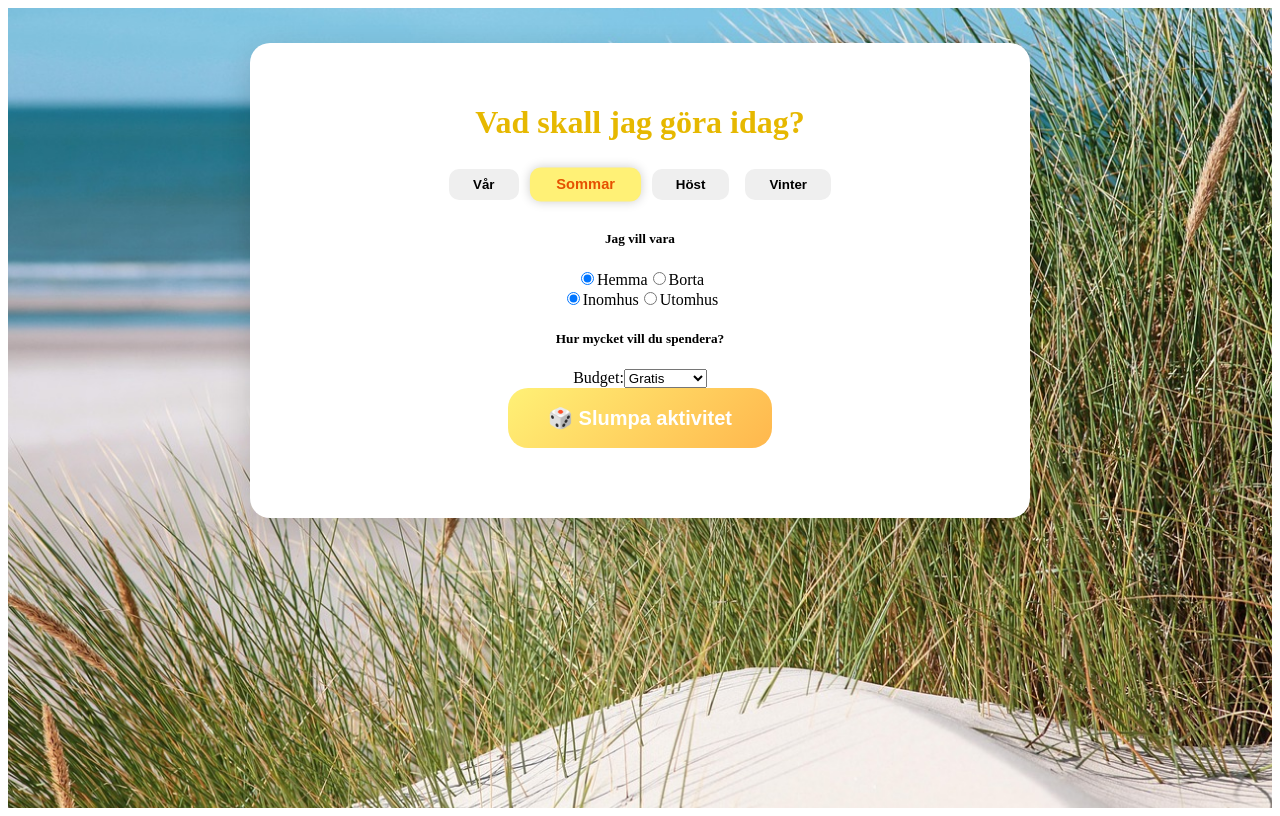
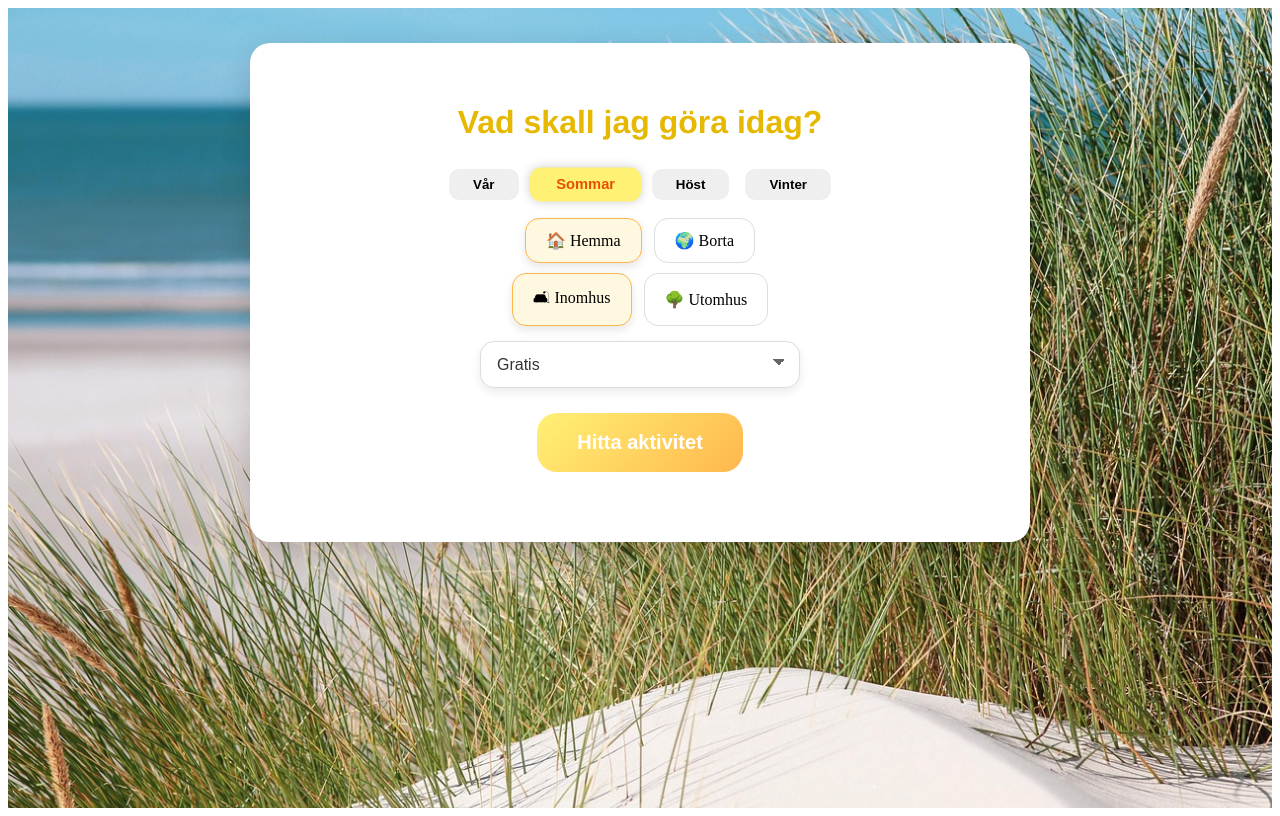
Before and after one commit to natta1995/what-to-do-today, a React (Vite) app: page / in a window 1280 px wide. Built offline with nearby package versions, Linux system fonts and the light colour scheme.

Commit message:
Css update

```diff
--- a/src/App.css
+++ b/src/App.css
@@ -30,6 +30,7 @@
 .season-heading {
   font-size: 32px;
   margin-bottom: 20px;
+  font-family: 'Franklin Gothic Medium', 'Arial Narrow', Arial, sans-serif;
 }
 
 /*BUTTONS*/
@@ -84,6 +85,16 @@
   background: linear-gradient(135deg, #a8e6a3, #66bb6a);
 }
 
+.page-wrapper.spring .budget-select:focus {
+  border-color: #66bb6a;
+  box-shadow: 0 0 0 4px rgba(102, 187, 106, 0.2);
+}
+
+.page-wrapper.spring .radio-card.selected {
+  background: #e8f5e9;
+  border-color: #66bb6a;
+}
+
 /* SUMMER */
 
 .page-wrapper.summer {
@@ -99,6 +110,17 @@
   background: linear-gradient(135deg, #fff176, #ffb74d);
 }
 
+.page-wrapper.summer .budget-select:focus {
+  border-color: #ffb74d;
+  box-shadow: 0 0 0 4px rgba(255, 183, 77, 0.2);
+}
+
+.page-wrapper.summer .radio-card.selected {
+  background: #fff8e1;
+  border-color: #ffb74d;
+}
+
+
 /* FALL */
 
 .page-wrapper.fall {
@@ -112,6 +134,16 @@
 
 .page-wrapper.fall .slump-button {
   background: linear-gradient(135deg, #ffcc80, #ff8a65);
+}
+
+.page-wrapper.fall .budget-select:focus {
+  border-color: #ff8a65;
+  box-shadow: 0 0 0 4px rgba(255, 138, 101, 0.2);
+}
+
+.page-wrapper.fall .radio-card.selected {
+  background: #fff3e0;
+  border-color: #ff8a65;
 }
 
 /* WINTER */
@@ -129,9 +161,20 @@
   background: linear-gradient(135deg, #bbdefb, #64b5f6);
 }
 
+.page-wrapper.winter .budget-select:focus {
+  border-color: #64b5f6;
+  box-shadow: 0 0 0 4px rgba(100, 181, 246, 0.2);
+}
+
+.page-wrapper.winter .radio-card.selected {
+  background: #e3f2fd;
+  border-color: #64b5f6;
+}
+
 /* Slump knapp */
 
 .slump-button {
+  margin-top: 25px;
   padding: 18px 40px;
   font-size: 20px;
   font-weight: bold;
@@ -159,3 +202,84 @@
   font-weight: bold;
   color: #333;
 }
+
+/* Budget section */
+
+.budget-section {
+  display: flex;
+  flex-direction: column;
+  gap: 10px;
+  margin-top: 15px;
+  width: 100%;
+  max-width: 320px;
+}
+
+.budget-label {
+  font-weight: 600;
+  font-size: 16px;
+  color: #333;
+}
+
+.budget-select {
+  width: 100%;
+  padding: 14px 16px;
+  font-size: 16px;
+  border-radius: 14px;
+  border: 1px solid #ddd;
+  background-color: white;
+  color: #333;
+  cursor: pointer;
+  outline: none;
+  box-shadow: 0 4px 10px rgba(0, 0, 0, 0.08);
+  transition: all 0.2s ease;
+
+  appearance: none;
+  -webkit-appearance: none;
+  -moz-appearance: none;
+
+  background-image: linear-gradient(45deg, transparent 50%, #666 50%),
+    linear-gradient(135deg, #666 50%, transparent 50%);
+  background-position: calc(100% - 20px) calc(50% - 3px),
+    calc(100% - 14px) calc(50% - 3px);
+  background-size: 6px 6px, 6px 6px;
+  background-repeat: no-repeat;
+}
+
+.budget-select:hover {
+  border-color: #bbb;
+  box-shadow: 0 6px 14px rgba(0, 0, 0, 0.12);
+}
+
+.radio-group {
+  display: flex;
+  gap: 12px;
+  margin-top: 10px;
+}
+
+.radio-card {
+  padding: 12px 20px;
+  border-radius: 14px;
+  border: 1px solid #ddd;
+  cursor: pointer;
+  font-weight: 500;
+  background: white;
+  transition: all 0.2s ease;
+  display: flex;
+  align-items: center;
+  gap: 6px;
+}
+
+.radio-card input {
+  display: none;
+}
+
+.radio-card:hover {
+  border-color: #bbb;
+  transform: translateY(-1px);
+}
+
+.radio-card.selected {
+  background: #f5f5f5;
+  border-color: #999;
+  box-shadow: 0 4px 10px rgba(0,0,0,0.1);
+}
--- a/src/App.jsx
+++ b/src/App.jsx
@@ -3,7 +3,7 @@ import { aktiviteter } from "./data/aktiviteter";
 import "./App.css";
 
 function App() {
-  const [budget, setBudget] = useState("Gratis");
+  const [budget, setBudget] = useState("gratis");
   const [valdAktivitet, setValdAktivitet] = useState("");
   const [season, setSeason] = useState("summer");
 
@@ -15,7 +15,7 @@ function App() {
       aktivitet.plats === plats &&
       aktivitet.läge === läge &&
       aktivitet.budget === budget &&
-      aktivitet.season.includes(season)
+      aktivitet.season.includes(season),
   );
 
   function slumpaAktivitet() {
@@ -69,74 +69,72 @@ function App() {
             Vinter
           </button>
         </div>
-        <div>
-          <h5>Jag vill vara </h5>
-        </div>
-        <div>
-          <label>
+
+        <div className="radio-group">
+          <label className={`radio-card ${läge === "hemma" ? "selected" : ""}`}>
             <input
               type="radio"
               value="hemma"
               checked={läge === "hemma"}
               onChange={(e) => setLäge(e.target.value)}
             />
-            Hemma
+            🏠 Hemma
           </label>
-          <label>
+
+          <label className={`radio-card ${läge === "borta" ? "selected" : ""}`}>
             <input
               type="radio"
               value="borta"
               checked={läge === "borta"}
               onChange={(e) => setLäge(e.target.value)}
             />
-            Borta
+            🌍 Borta
           </label>
         </div>
-        <div>
-          <label>
+
+        <div className="radio-group">
+          <label className={`radio-card ${plats === "inne" ? "selected" : ""}`}>
             <input
               type="radio"
               value="inne"
               checked={plats === "inne"}
               onChange={(e) => setPlats(e.target.value)}
             />
-            Inomhus
+            🛋 Inomhus
           </label>
-          <label>
+
+          <label className={`radio-card ${plats === "ute" ? "selected" : ""}`}>
             <input
               type="radio"
               value="ute"
               checked={plats === "ute"}
               onChange={(e) => setPlats(e.target.value)}
             />
-            Utomhus
+            🌳 Utomhus
           </label>
         </div>
-        <div>
-          <h5>Hur mycket vill du spendera?</h5>
-        </div>
-        <div>
-          <label htmlFor="budget">Budget:</label>
+
+        <div className="budget-section">
           <select
             id="budget"
+            className="budget-select"
             value={budget}
             onChange={(e) => setBudget(e.target.value)}
           >
             <option value="gratis">Gratis</option>
-            <option value="small">100-200kr</option>
-            <option value="medium">400-800kr</option>
-            <option value="high">+ 1000kr</option>
+            <option value="small">100–200 kr</option>
+            <option value="medium">400–800 kr</option>
+            <option value="high">+1000 kr</option>
           </select>
         </div>
         <div className="slump-container">
           <button className="slump-button" onClick={slumpaAktivitet}>
-          🎲 Slumpa aktivitet
+            Hitta aktivitet
           </button>
         </div>
         <div className="result-box">
           {valdAktivitet && (
             <>
-      <h2>✨ Dagens aktivitet</h2>
               <p className="result-text">{valdAktivitet}</p>
             </>
           )}
```
Lines whose indentation alone changed are shown as unchanged.
